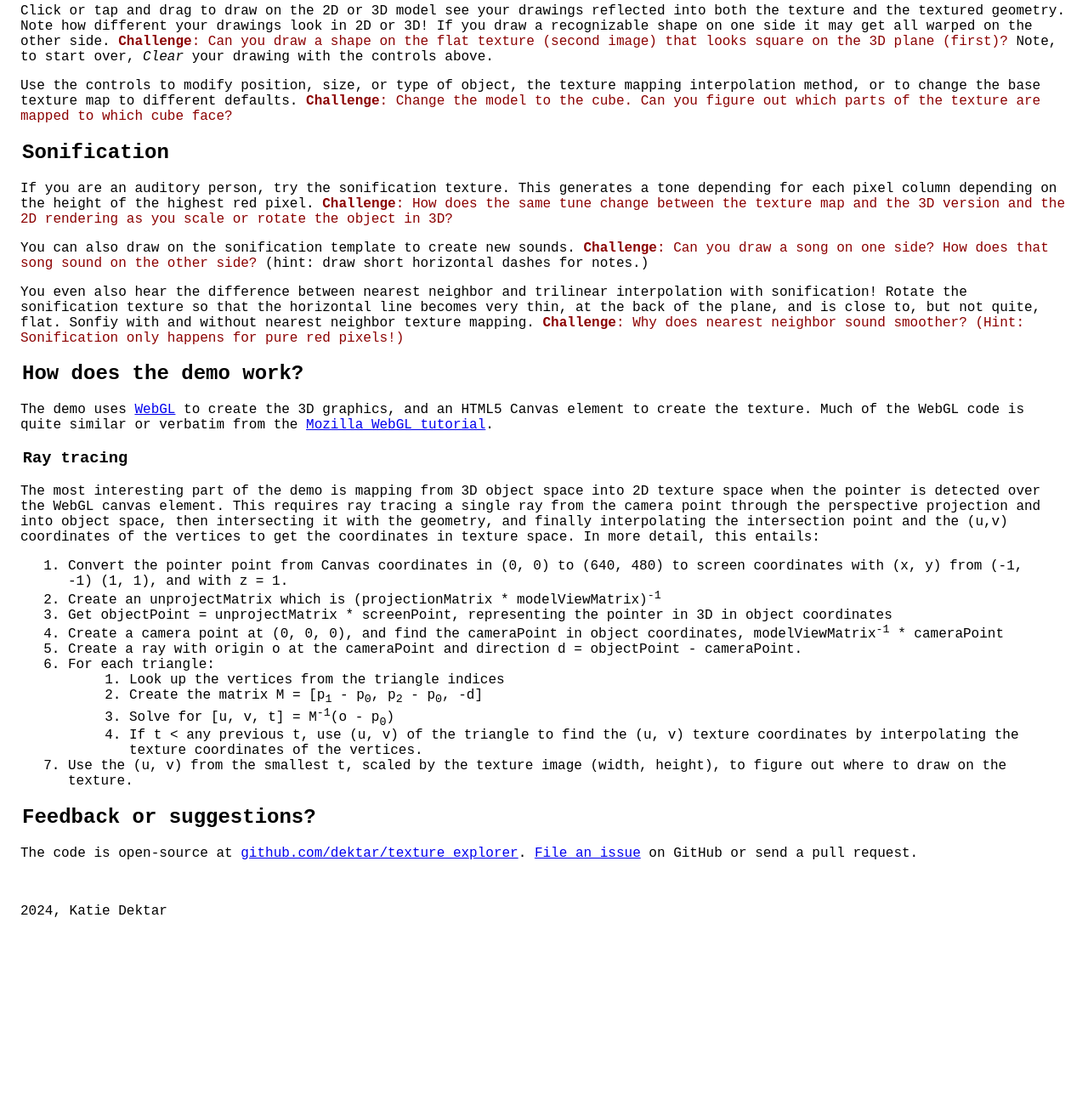
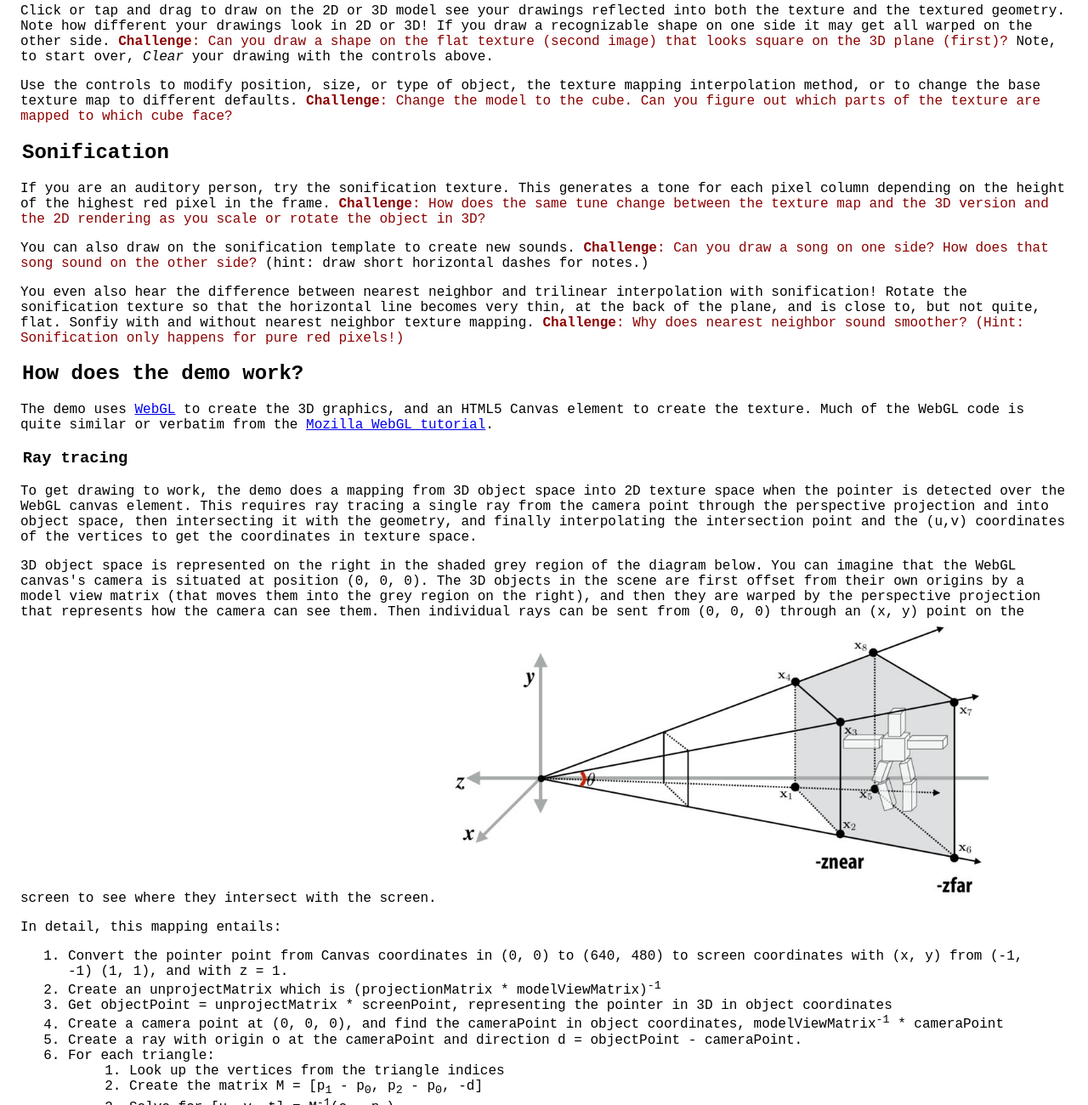
Before and after one commit to dektar/texture_explorer, a plain HTML site: page index.html in a window 1280 px wide. Shown: the part 1138-2438 px from the top of the page at 85% size. Before the commit the page ends 2235 px from the top, so only its background shows below. Drawn offline with Linux system fonts and the light colour scheme; a script that the page names is missing.

Commit message:
A bit more help text

```diff
--- a/index.html
+++ b/index.html
@@ -89,8 +89,8 @@
         parts of the texture are mapped to which cube face?</span>
     </p>
     <h2>Sonification</h2>
-    <p>If you are an auditory person, try the sonification texture. This generates a tone depending
-      for each pixel column depending on the height of the highest red pixel.
+    <p>If you are an auditory person, try the sonification texture. This generates a tone
+      for each pixel column depending on the height of the highest red pixel in the frame.
       <span class="challenge"><b>Challenge</b>: How does the same tune change between the texture map and the 3D
         version and the 2D rendering as you scale or rotate the object in 3D?</span></p>
     <p>You can also draw on the sonification template to create new sounds. <span class="challenge">
@@ -114,12 +114,22 @@
     </p>
     <h3>Ray tracing</h3>
     <p>
-      The most interesting part of the demo is mapping from 3D object space into 2D texture space
+      To get drawing to work, the demo does a mapping from 3D object space into 2D texture space
       when the pointer is detected over the WebGL canvas element. This requires ray tracing a single
       ray from the camera point through the perspective projection and into object space, then
       intersecting it with the geometry, and finally interpolating the intersection point and the
-      (u,v) coordinates of the vertices to get the coordinates in texture space. In more detail,
-      this entails:
+      (u,v) coordinates of the vertices to get the coordinates in texture space.
+    </p>
+    <p>
+    3D object space is represented on the right in the shaded grey region of the diagram below. You
+    can imagine that the WebGL canvas's camera is situated at position (0, 0, 0). The 3D objects
+    in the scene are first offset from their own origins by a model view matrix (that moves them
+    into the grey region on the right), and then they are warped by the perspective projection
+    that represents how the camera can see them. Then individual rays can be sent from (0, 0, 0)
+    through an (x, y) point on the screen to see where they intersect with the screen.
+    <img src="frustrum.png" width="640px" alt="diagram of view frustrum mapping a region of object space to unit cube">
+    </p>
+    <p>In detail, this mapping entails:
     </p>
     <ol>
       <li>Convert the pointer point from Canvas coordinates in (0, 0) to (640, 480) to screen coordinates with (x, y) from (-1, -1) (1, 1), and with z = 1.</li>
```
Also changed, not shown: frustrum.png (added).
